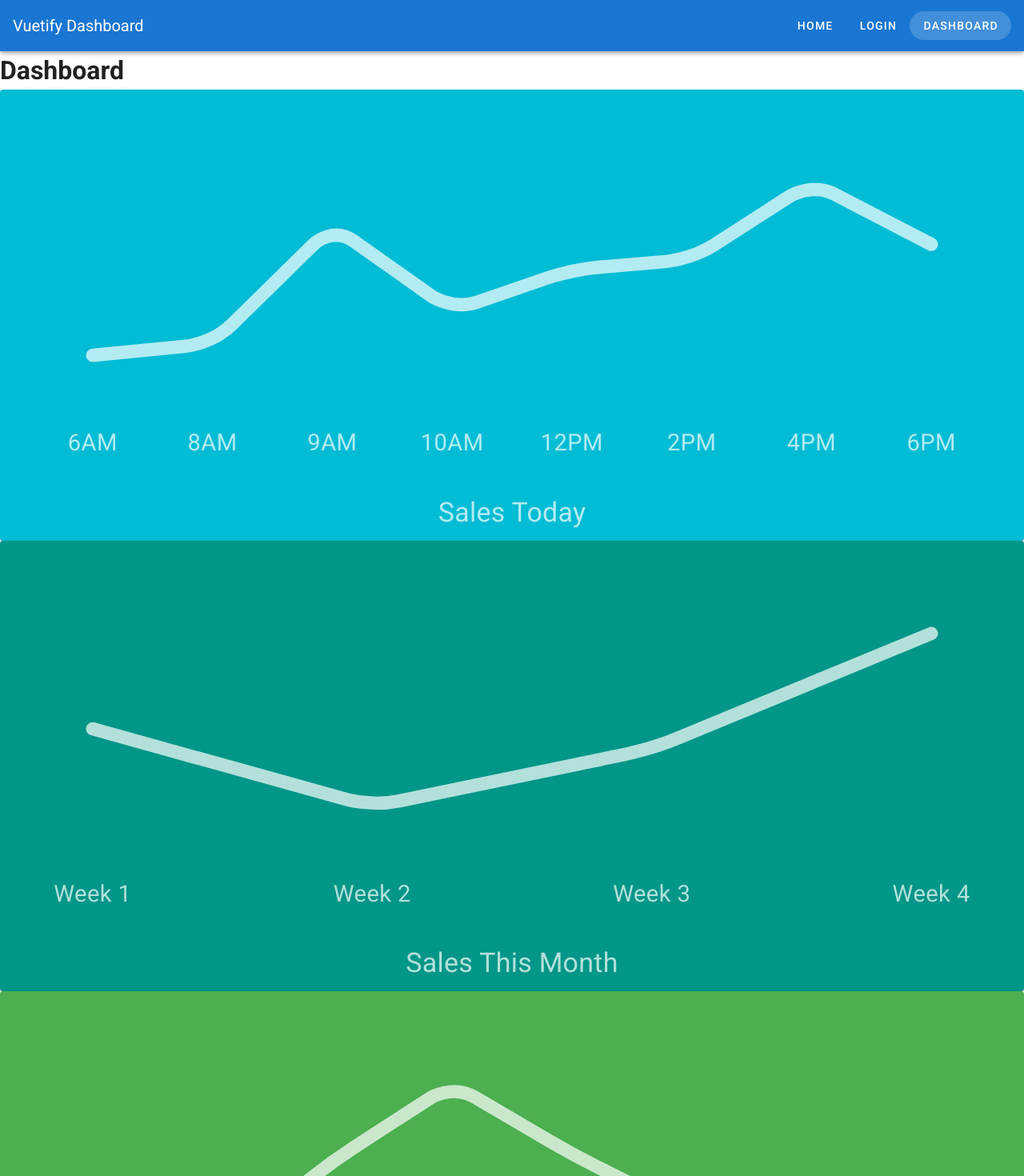
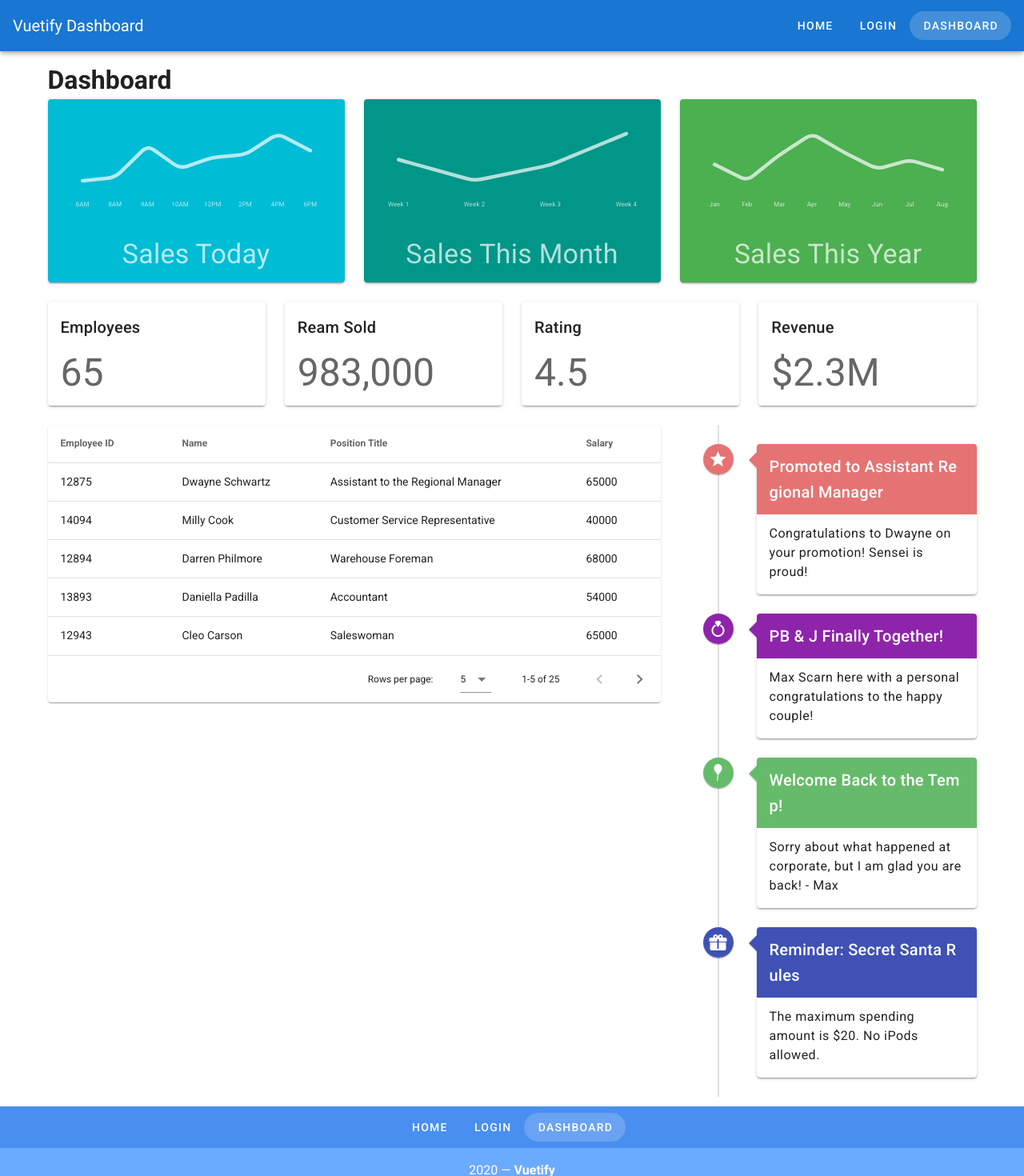
Before and after one commit to nakajima1412/beautify-with-vuetify, a Vue app: page /dashboard in a window 1280 px wide. Shown: the top 1470 px of the page at 80% size. Built offline with nearby package versions, Linux system fonts and the light colour scheme.

Commit message:
Fix: grid layout

```diff
--- a/src/views/Dashboard.vue
+++ b/src/views/Dashboard.vue
@@ -1,18 +1,28 @@
 <template>
-  <div>
+  <v-container>
     <h1>Dashboard</h1>
 
-    <SalesGraph v-for="sale in sales" :key="`${sale.title}`" :sale="sale" />
+    <v-row>
+      <v-col v-for="sale in sales" :key="`${sale.title}`">
+        <SalesGraph :sale="sale" />
+      </v-col>
+    </v-row>
 
-    <StatisticCard
-      v-for="statistic in statistics"
-      :key="`${statistic.title}`"
-      :statistic="statistic"
-    />
+    <v-row>
+      <v-col v-for="statistic in statistics" :key="`${statistic.title}`">
+        <StatisticCard :statistic="statistic" />
+      </v-col>
 
-    <EmployeesTable :employees="employees" @select-employee="setEmployee" />
+    </v-row>
 
-    <EventTimeline :timeline="timeline" />
+    <v-row>
+      <v-col cols="8">
+        <EmployeesTable :employees="employees" @select-employee="setEmployee" />
+      </v-col>
+      <v-col cols="4">
+        <EventTimeline :timeline="timeline" />
+      </v-col>
+    </v-row>
 
     <v-snackbar v-model="snackbar">
       You have selected {{ selectedEmployee.name }},
@@ -21,7 +31,7 @@
         Close
       </v-btn>
     </v-snackbar>
-  </div>
+  </v-container>
 </template>
 
 <script>
```
